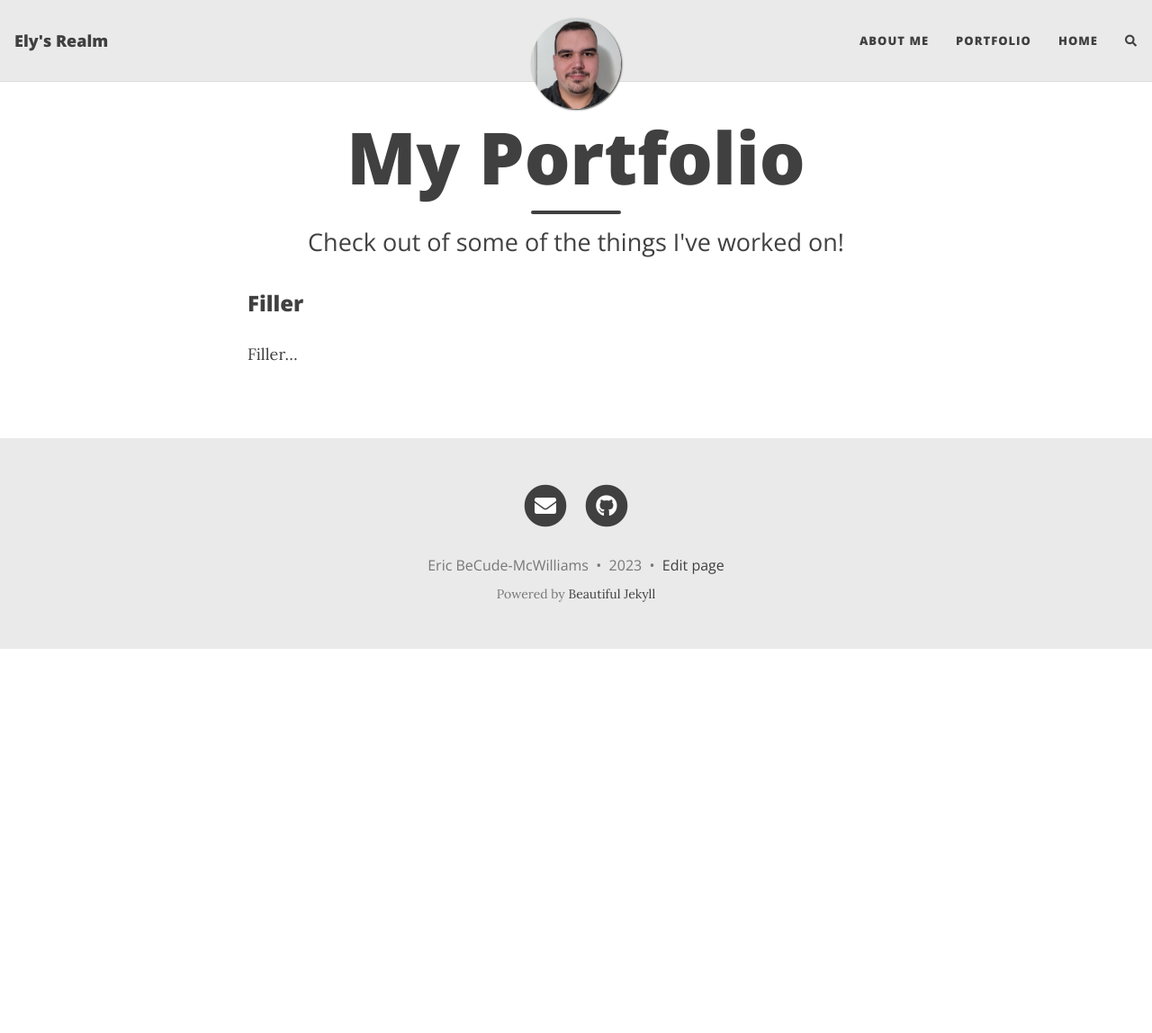
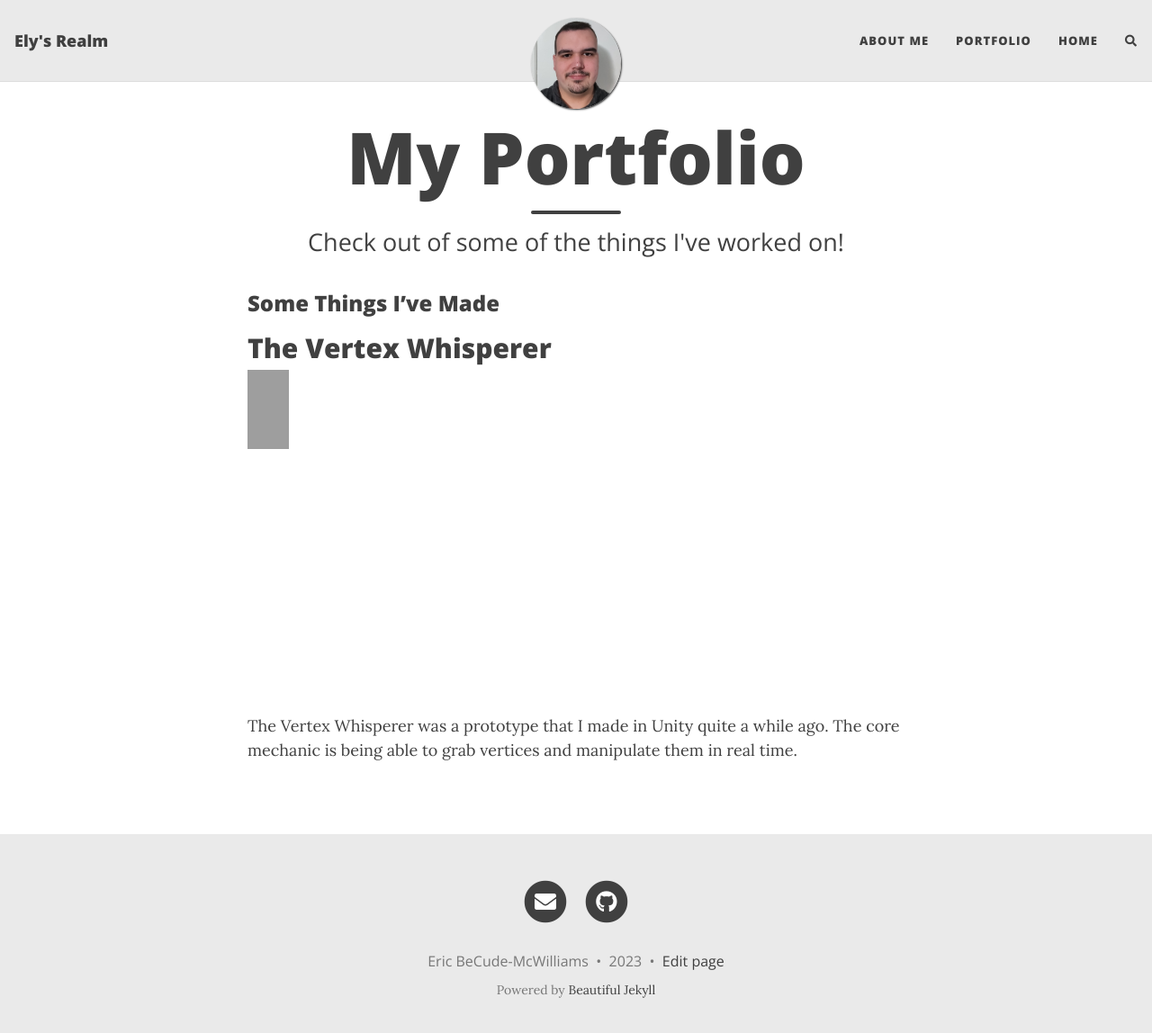
Before and after one commit to ElysRealm/elysrealm.github.io, a Jekyll site: the page built from portfolio.md, in a window 1280 px wide and 1161 px high. Shown: the top 1148 px of the window at 90% size. Built offline with Jekyll 4.4.1, drawn with Linux system fonts in a browser that asks for light colours; nearby versions of some CDN libraries; comment, search, counter and statistics services are not loaded; grey boxes are pictures that could not be loaded.

Commit message:
Update portfolio.md

```diff
--- a/portfolio.md
+++ b/portfolio.md
@@ -4,6 +4,10 @@ title: My Portfolio
 subtitle: Check out of some of the things I've worked on!
 ---
 
-### Filler
+### Some Things I've Made
 
-Filler...
+## The Vertex Whisperer
+
+<div style="width: 25%; height: 0px; position: relative; padding-bottom: 48.252%;"><iframe src="https://streamable.com/e/np9a0o" frameborder="0" width="25%" height="25%" allowfullscreen style="width: 25%; height: 25%; position: absolute;"></iframe></div>
+
+The Vertex Whisperer was a prototype that I made in Unity quite a while ago. The core mechanic is being able to grab vertices and manipulate them in real time.
```
